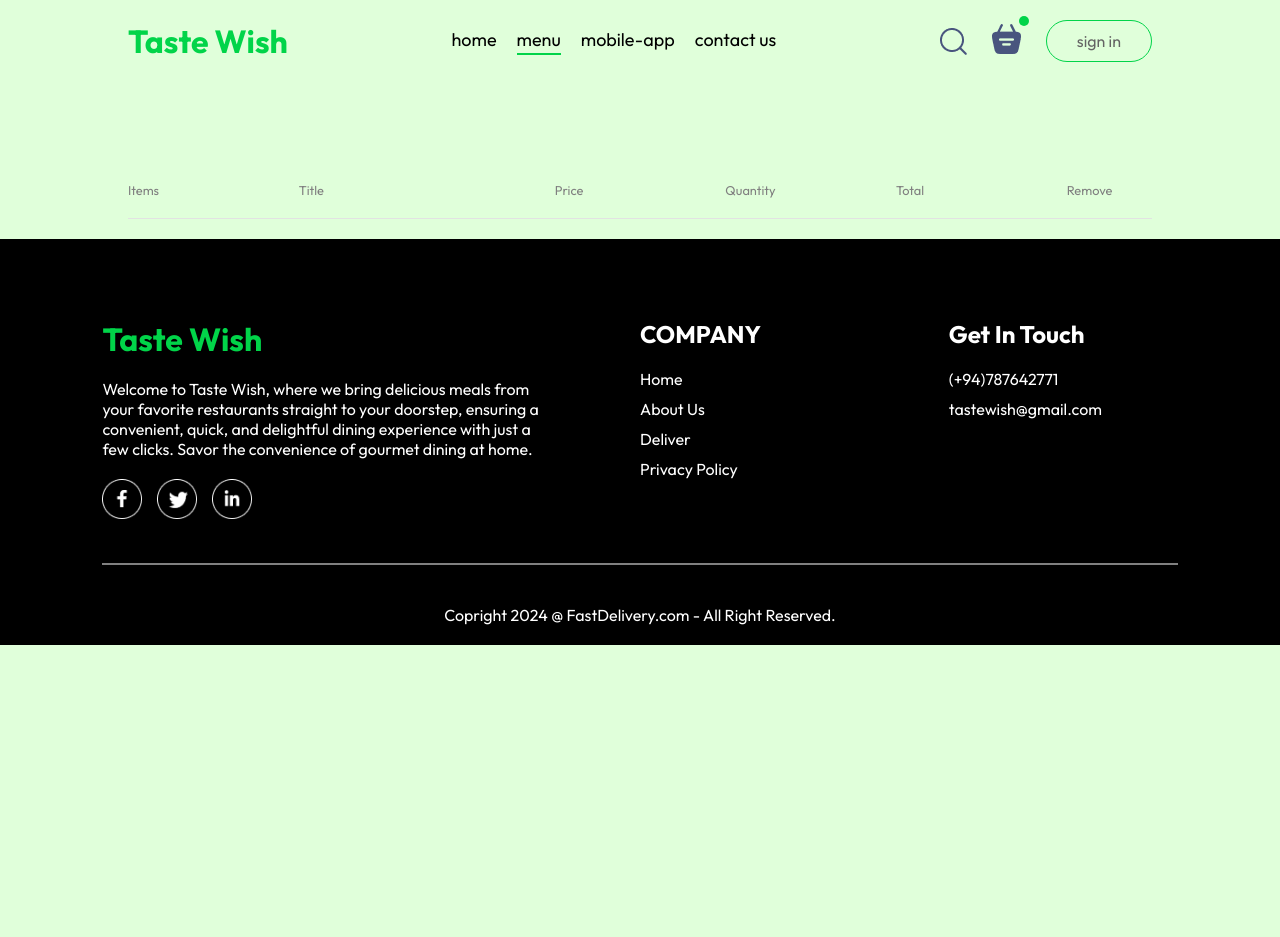
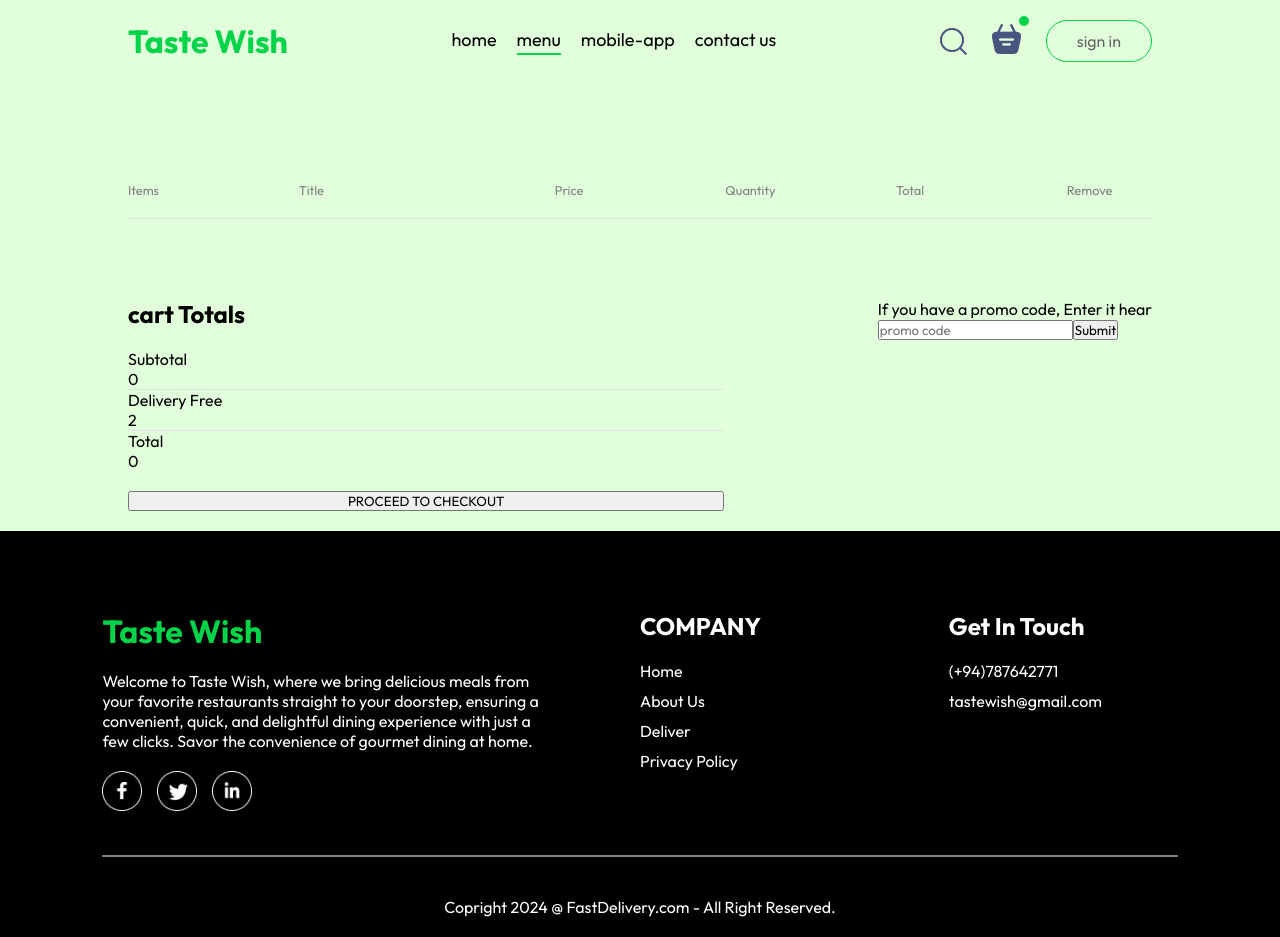
Before and after one commit to Banukaiw/Food_Delivery, a React (Create React App) app: page /cart in a window 1280 px wide. Before the commit the page ends 800 px from the top, so only its background shows below. Built offline with nearby package versions, Linux system fonts and the light colour scheme.

Commit message:
version 08

```diff
--- a/src/pages/Cart/Cart.css
+++ b/src/pages/Cart/Cart.css
@@ -26,3 +26,19 @@
 .cart-item-item .cross{
     cursor: pointer;
 }
+
+.cart-bottom{
+    margin-top: 80px;
+    display: flex;
+    justify-content: space-between;
+    gap: max(12vw,20px);
+
+}
+
+.cart-total{
+    flex: 1;
+    display: flex;
+    flex-direction: column;
+    gap: 20px;
+
+}
--- a/src/pages/Cart/Cart.js
+++ b/src/pages/Cart/Cart.js
@@ -28,7 +28,7 @@
                 <p>{item.name}</p>
                 <p>${item.price}</p>
                 <p>{cartItems[item._id]}</p>
-                <p>{item.price * cartItems[item._id]}</p>
+                <p>${item.price * cartItems[item._id]}</p>
                 <p onClick={()=>removeFromCart(item._id)} className='cross'>x</p>
               </div>
               <hr/>
@@ -38,6 +38,36 @@
           }
         })}
       </div>
+      <div className='cart-bottom'>
+        <div className='cart-total'>
+          <h2>cart Totals</h2>
+          <div>
+            <div className='cart-total-details'>
+              <p>Subtotal</p>
+              <p>{0}</p>
+            </div>
+            <hr/>
+            <div className='cart-total-details'>
+              <p>Delivery Free</p>
+              <p>{2}</p>
+            </div>
+            <hr/>
+            <div className='cart-total-details'>
+              <p>Total</p>
+              <p>{0}</p>
+            </div>
+
+          </div>
+          <button>PROCEED TO CHECKOUT</button>
+        </div>
+        <div className='cart-promocode'>
+          <p>If you have a promo code, Enter it hear</p>
+          <div className='cart-prpmocode-input'>
+            <input type='text' placeholder='promo code'></input>
+            <button>Submit</button>
+          </div>
+        </div>
+      </div>
     </div>
   )
 }
```
